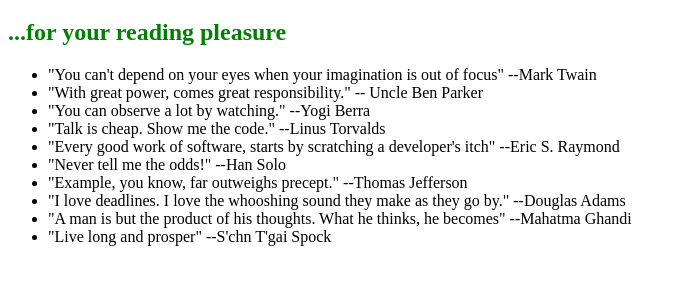
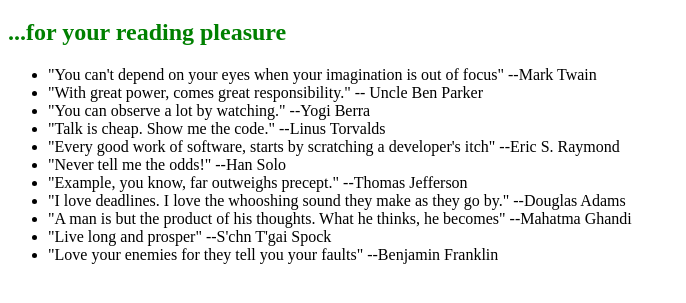
Before and after one commit to Shildrak/OpenSAP_Test_Project, a plain HTML site: page index.html in a window 1280 px wide. Shown: the part 61-364 px from the top of the page, without its empty margins (0-686 px from the left). Drawn offline with Linux system fonts and the light colour scheme.

Commit message:
added quote by Benjamin Franklin

```diff
--- a/index.html
+++ b/index.html
@@ -19,6 +19,7 @@
 			<li>"I love deadlines. I love the whooshing sound they make as they go by." --Douglas Adams</li>
 			<li>"A man is but the product of his thoughts. What he thinks, he becomes" --Mahatma Ghandi</li>
 			<li>"Live long and prosper" --S'chn T'gai Spock</li>
+			<li>"Love your enemies for they tell you your faults" --Benjamin Franklin</li>
 		</ul>
 	</body>
 </html>
```
